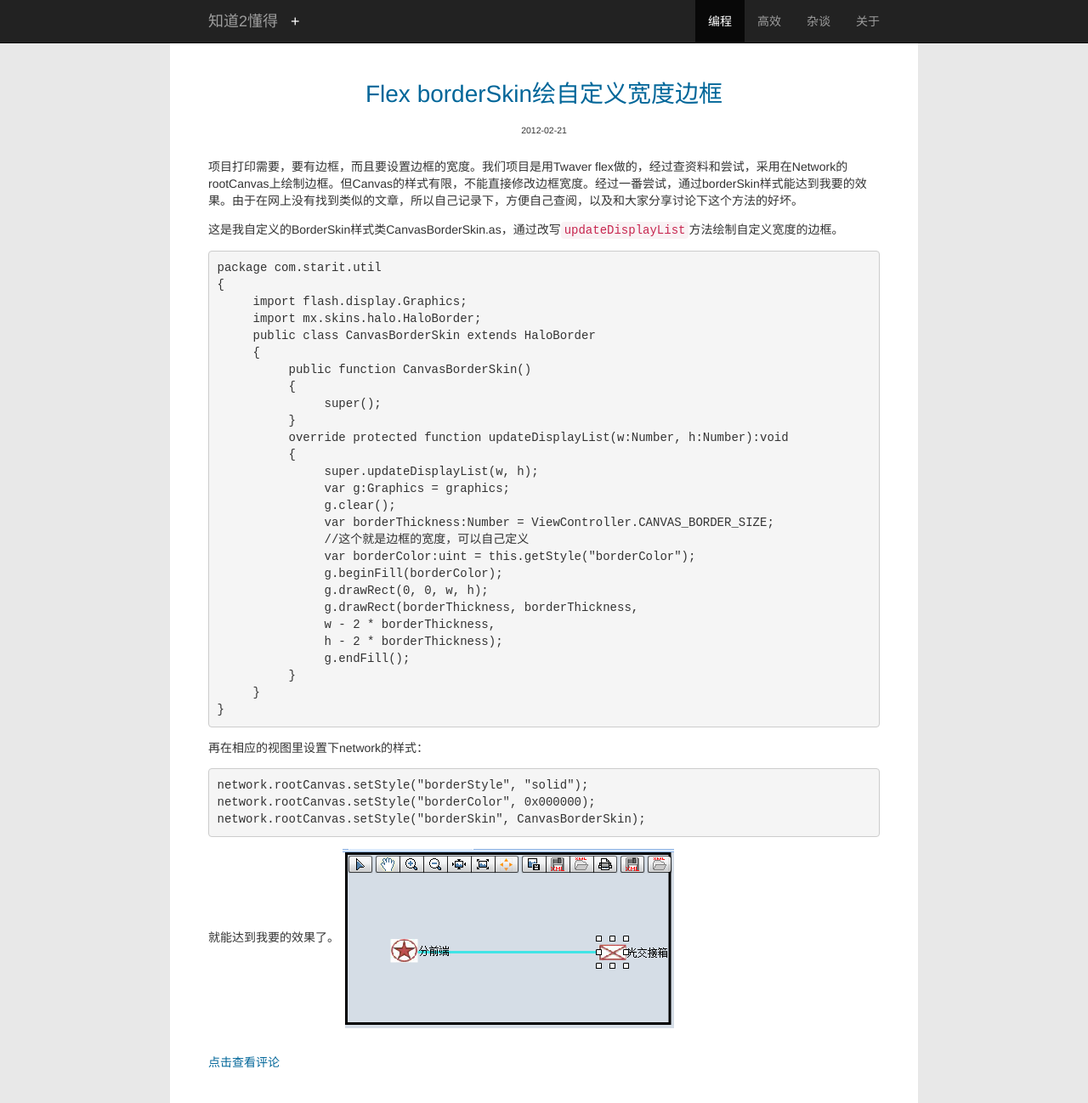
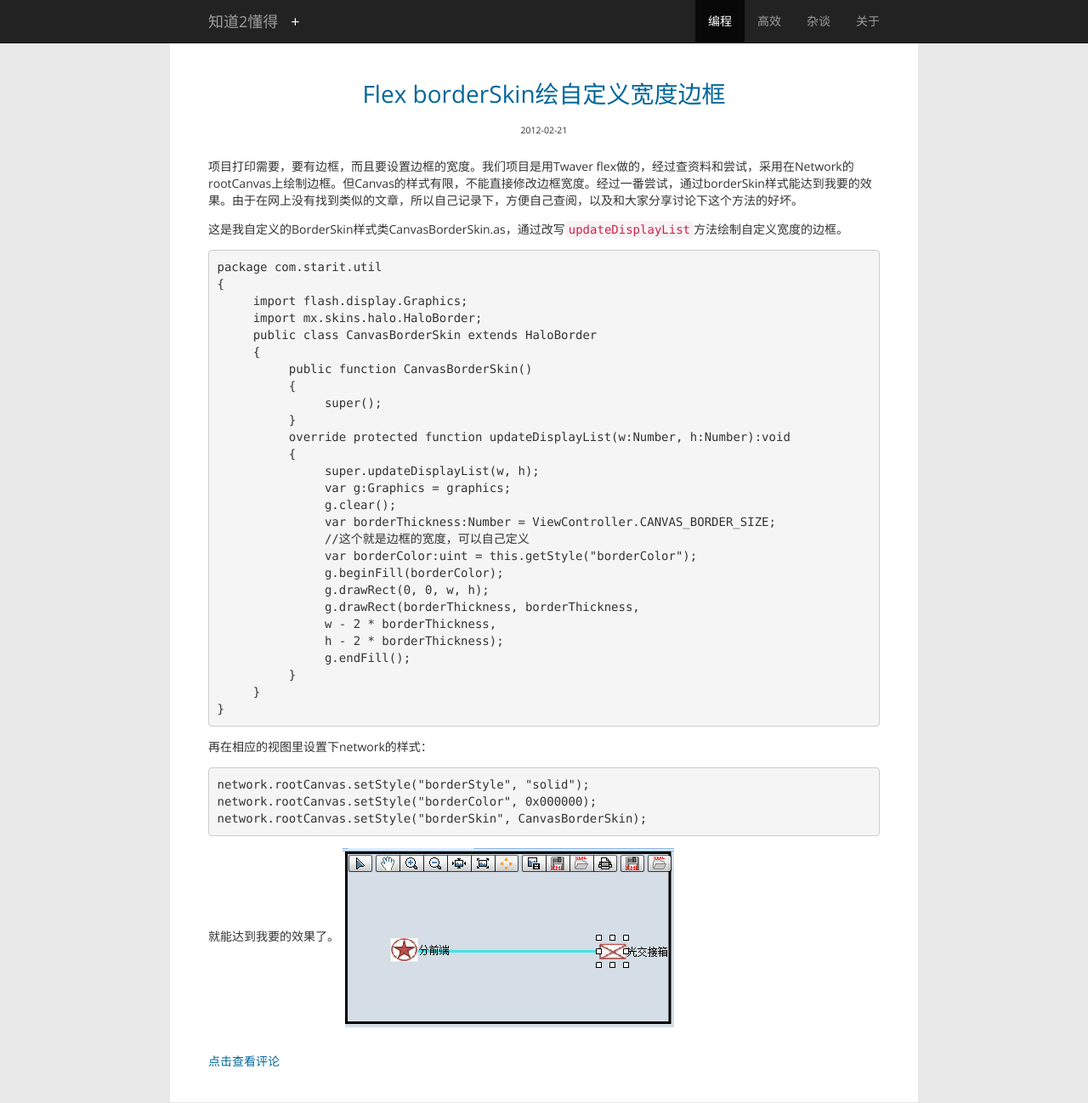
Before and after one commit to shenglongcsl/wenin819.github.io, a Jekyll site: the page built from _posts/flex/2012-02-21-flex_costom_border_skin.md, in a window 1280 px wide and 1298 px high. Shown: the whole window at 85% size. Built offline with Jekyll 4.4.1, drawn with Linux system fonts in a browser that asks for light colours; nearby versions of some CDN libraries; Markdown is read by kramdown in place of the engine named in the settings; comment, search, counter and statistics services are not loaded.

Commit message:
修改显示字体

```diff
--- a/css/main.css
+++ b/css/main.css
@@ -1,13 +1,20 @@
 html {
     background: #E8E8E8;
     color: #333;
-    font: 16px/1.4 Open Sans, Helvetica, Arial, sans-serif;
 }
 
 body {
     max-width: 880px;
     padding: 75px 30px 30px 30px;
     margin: 0 auto;
+}
+
+html, body {
+    font-family: 微软雅黑,Open Sans,Verdana,sans-serif,宋体;
+}
+
+pre, code {
+    font-family: Consolas,Open Sans,Bitstream Vera Sans Mono,Courier New,Courier,monospace !important;
 }
 
 /* Customize container */
```
